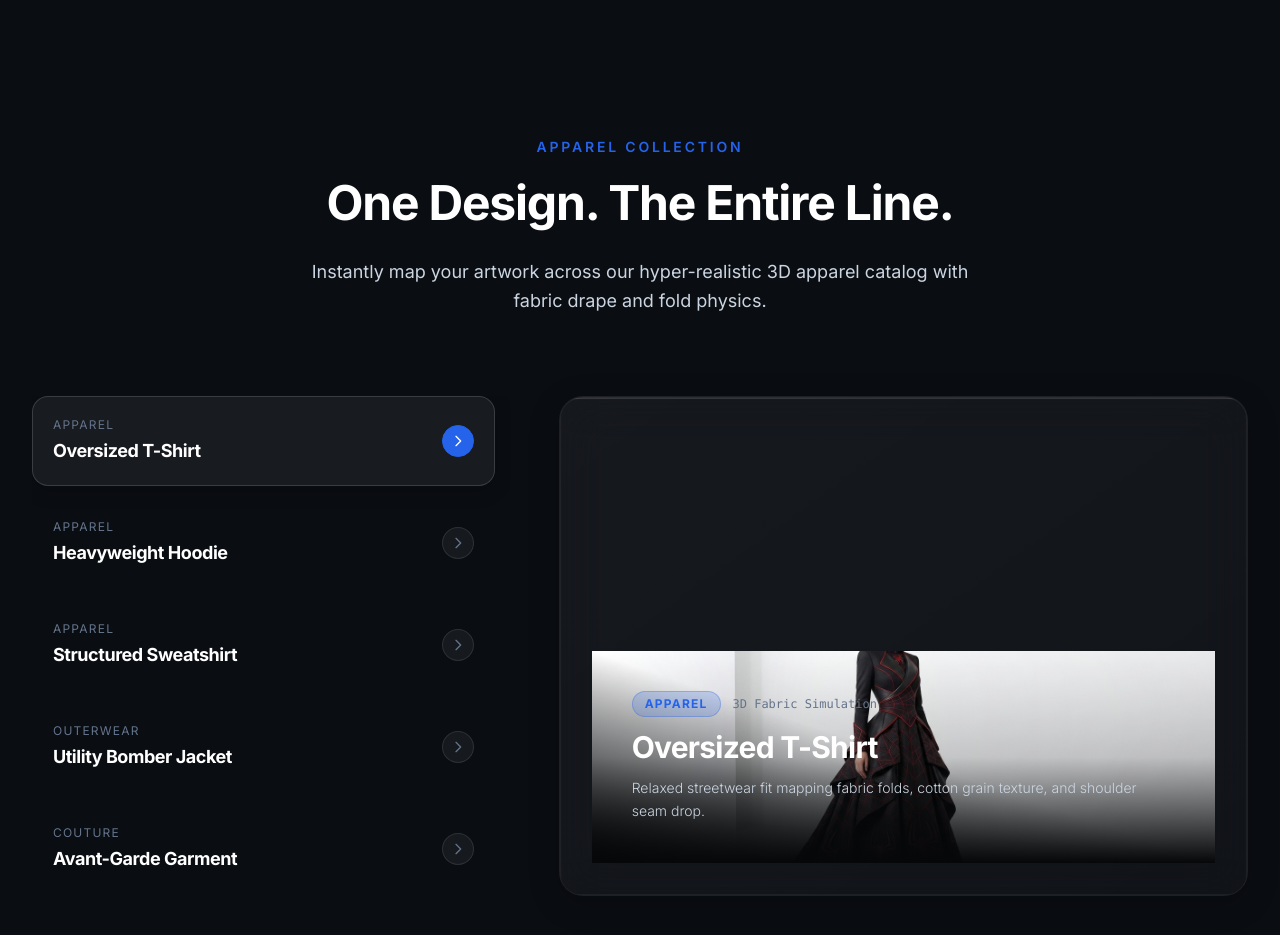
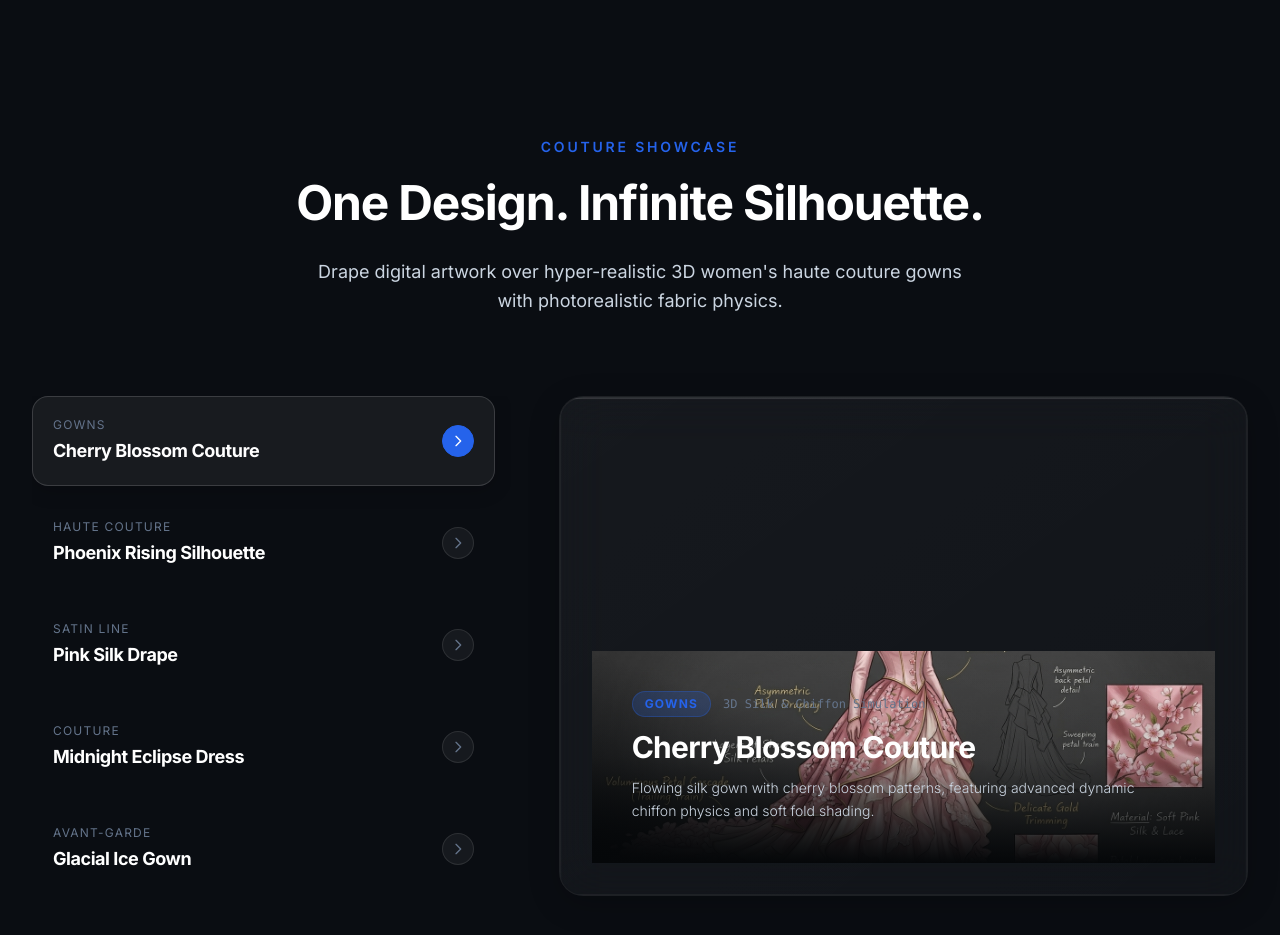
Before and after one commit to N-i-k-e-t/design-engine, a Next.js app: page / in a window 1280 px wide. Shown: the part 6340-7275 px from the top of the page. Built offline with nearby package versions, Linux system fonts and the light colour scheme.

Commit message:
style: Filtered product ecosystem to women's dresses and couture theme only

```diff
--- a/src/components/sections/ProductEcosystemSection.tsx
+++ b/src/components/sections/ProductEcosystemSection.tsx
@@ -9,60 +9,60 @@ import GlassCard from "../GlassCard";
 
 const products = [
   {
-    name: "Oversized T-Shirt",
-    category: "Apparel",
-    image: "/assets/showcase-spiderman-studio.jpeg",
-    color: "from-blue-500/20 to-purple-500/20",
-    description: "Relaxed streetwear fit mapping fabric folds, cotton grain texture, and shoulder seam drop."
+    name: "Cherry Blossom Couture",
+    category: "Gowns",
+    image: "/assets/gallery-cherry-blossom.jpeg",
+    color: "from-pink-500/20 to-rose-500/20",
+    description: "Flowing silk gown with cherry blossom patterns, featuring advanced dynamic chiffon physics and soft fold shading."
   },
   {
-    name: "Heavyweight Hoodie",
-    category: "Apparel",
+    name: "Phoenix Rising Silhouette",
+    category: "Haute Couture",
+    image: "/assets/showcase-phoenix.jpeg",
+    color: "from-orange-500/20 to-red-500/20",
+    description: "Avant-garde feather-effect fabric draping with high-contrast warm glow lighting contours."
+  },
+  {
+    name: "Pink Silk Drape",
+    category: "Satin Line",
     image: "/assets/showcase-pink-silk.jpeg",
     color: "from-purple-500/20 to-pink-500/20",
-    description: "Thick fleece texture rendering with realistic double-lined hood drape and pocket seams."
+    description: "Hyper-reflective satin fabric rendering with liquid-like drape contours and realistic stitching folds."
   },
   {
-    name: "Structured Sweatshirt",
-    category: "Apparel",
-    image: "/assets/gallery-cobalt.jpeg",
-    color: "from-cyan-500/20 to-blue-500/20",
-    description: "French terry knit weave rendering with ribbed collar and cuff edge detailing."
+    name: "Midnight Eclipse Dress",
+    category: "Couture",
+    image: "/assets/showcase-eclipse.jpeg",
+    color: "from-blue-500/20 to-purple-500/20",
+    description: "Deep obsidian velvet textures accented with shimmering celestial maps and high-fidelity panel styling."
   },
   {
-    name: "Utility Bomber Jacket",
-    category: "Outerwear",
-    image: "/assets/gallery-forest.jpeg",
-    color: "from-green-500/20 to-teal-500/20",
-    description: "Nylon sheen simulation with hardware metal zippers, pocket flaps, and elastic waistbands."
+    name: "Glacial Ice Gown",
+    category: "Avant-Garde",
+    image: "/assets/showcase-frozen.jpeg",
+    color: "from-cyan-500/20 to-blue-500/20",
+    description: "Frost-sheened synthetic fabric panels capturing intricate crystal refraction and translucent structures."
   },
   {
-    name: "Avant-Garde Garment",
-    category: "Couture",
-    image: "/assets/gallery-cherry-blossom.jpeg",
-    color: "from-rose-500/20 to-red-500/20",
-    description: "Flowing fabric drape simulation capturing complex folds, light translucent weaves, and designer cuts."
+    name: "Desert Sands Drape",
+    category: "Satin Line",
+    image: "/assets/showcase-desert.jpeg",
+    color: "from-yellow-500/20 to-amber-500/20",
+    description: "Sand-textured raw silk dress visualization highlighting multi-directional lighting and natural pleats."
   },
   {
-    name: "Streetwear Cargo Pants",
-    category: "Bottoms",
-    image: "/assets/gallery-oceanic.jpeg",
-    color: "from-teal-500/20 to-cyan-500/20",
-    description: "Heavy canvas cotton simulation with pocket stitches, strap buckles, and natural leg drape."
+    name: "Stained Glass Silhouette",
+    category: "Couture",
+    image: "/assets/gallery-stained-glass.jpeg",
+    color: "from-fuchsia-500/20 to-pink-500/20",
+    description: "Mosaic pattern mappings resembling cathedral glass window textures draped over a structured silhouette."
   },
   {
-    name: "Cropped Graphic Top",
-    category: "Apparel",
-    image: "/assets/gallery-mythical.jpeg",
-    color: "from-emerald-500/20 to-green-500/20",
-    description: "Ribbed crop top model capturing dynamic chest fit, side seams, and elastic stretch mapping."
-  },
-  {
-    name: "Puffer Jacket",
-    category: "Outerwear",
-    image: "/assets/gallery-gothic.jpeg",
-    color: "from-slate-500/20 to-gray-500/20",
-    description: "Insulated down jacket visualization simulating realistic volume panels, zipper lines, and synthetic nylon sheen."
+    name: "Deep Velvet Wrap",
+    category: "Haute Couture",
+    image: "/assets/showcase-velvet.jpeg",
+    color: "from-violet-500/20 to-purple-500/20",
+    description: "Heavy velvet draping simulation capturing deep shadow contrast, soft surface pile, and metallic embroidery."
   },
 ];
 
@@ -73,9 +73,9 @@ export default function ProductEcosystemSection() {
   return (
     <SectionWrapper id="products" bgVariant="secondary">
       <SectionHeading
-        eyebrow="Apparel Collection"
-        title="One Design. The Entire Line."
-        subtitle="Instantly map your artwork across our hyper-realistic 3D apparel catalog with fabric drape and fold physics."
+        eyebrow="Couture Showcase"
+        title="One Design. Infinite Silhouette."
+        subtitle="Drape digital artwork over hyper-realistic 3D women's haute couture gowns with photorealistic fabric physics."
       />
 
       <div className="grid grid-cols-1 lg:grid-cols-12 gap-12 mt-16 items-start">
@@ -149,7 +149,7 @@ export default function ProductEcosystemSection() {
                     <span className="px-3 py-1 rounded-full bg-accent/20 border border-accent/30 text-accent text-xs font-bold uppercase tracking-widest">
                       {activeProduct.category}
                     </span>
-                    <span className="text-text-muted text-xs font-mono">3D Fabric Simulation</span>
+                    <span className="text-text-muted text-xs font-mono">3D Silk & Chiffon Simulation</span>
                   </div>
                   <h3 className="text-3xl font-bold tracking-tight text-white mb-3">
                     {activeProduct.name}
```
